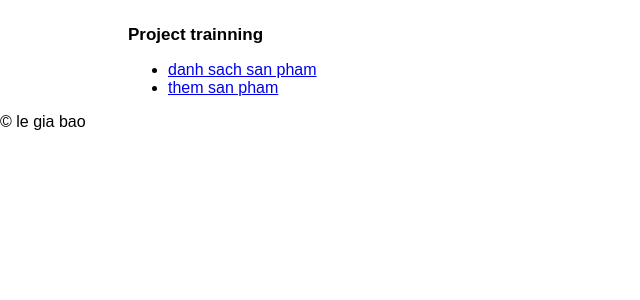
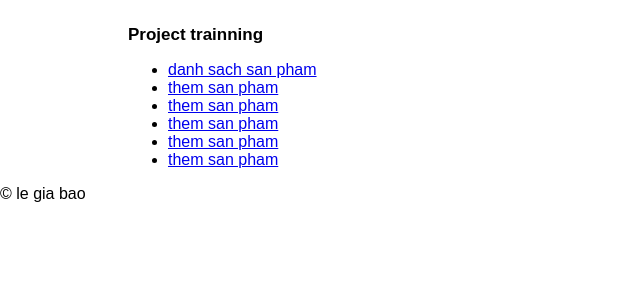
Before and after one commit to leduchoangviet/Project, a PHP site: page / in a window 1280 px wide. Shown: the top 300 px of the page, without its empty margins (0-640 px from the left). Run offline with PHP 8.4, Linux system fonts and the light colour scheme.

Commit message:
update file index

```diff
--- a/lab3/Index.php
+++ b/lab3/Index.php
@@ -6,5 +6,17 @@
 	<li>
 		<a href="/lab3/add_product.php">them san pham</a>
 	</li>
+	<li>
+		<a href="/lab3/add_product.php">them san pham</a>
+	</li>
+	<li>
+		<a href="/lab3/add_product.php">them san pham</a>
+	</li>
+	<li>
+		<a href="/lab3/add_product.php">them san pham</a>
+	</li>
+	<li>
+		<a href="/lab3/add_product.php">them san pham</a>
+	</li>
 </ul>
 <?php include_once("footer.php"); ?>
```
